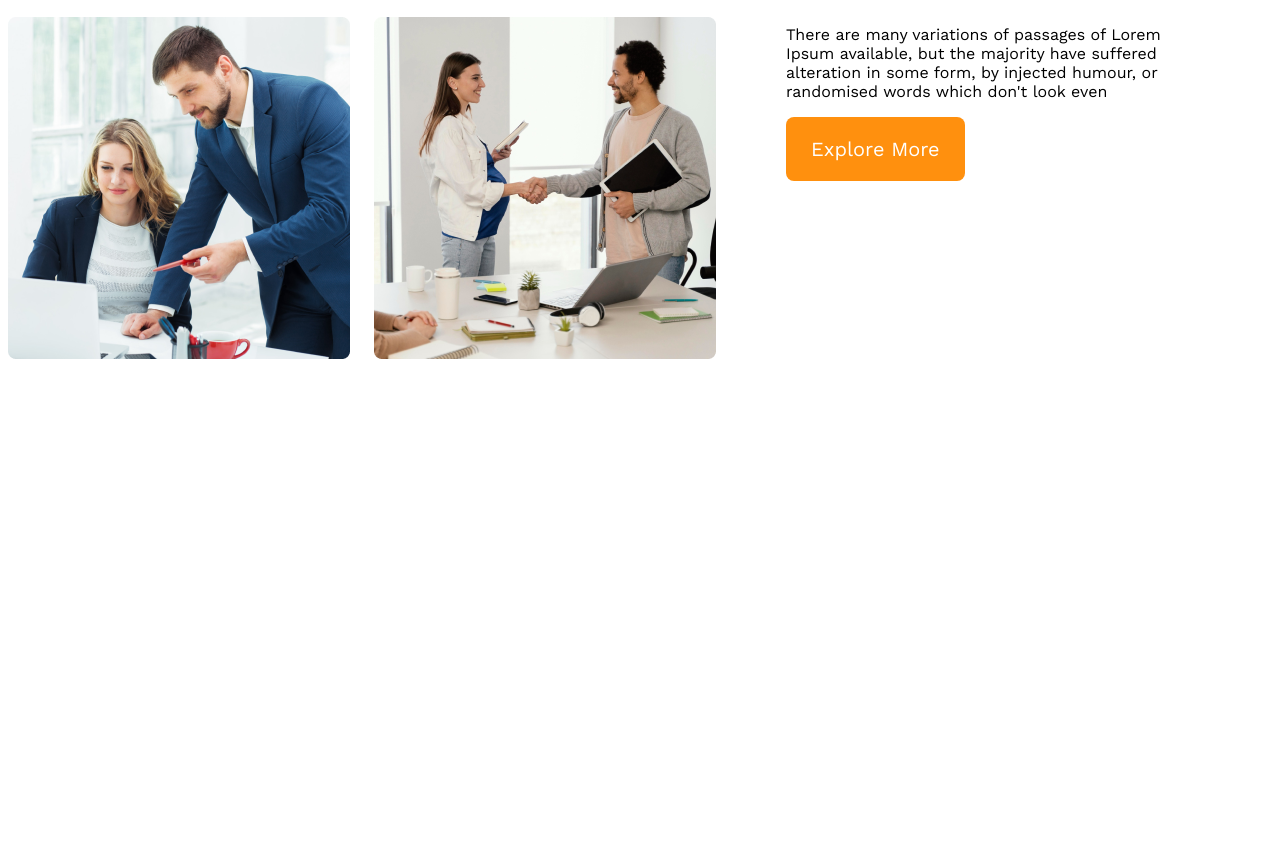
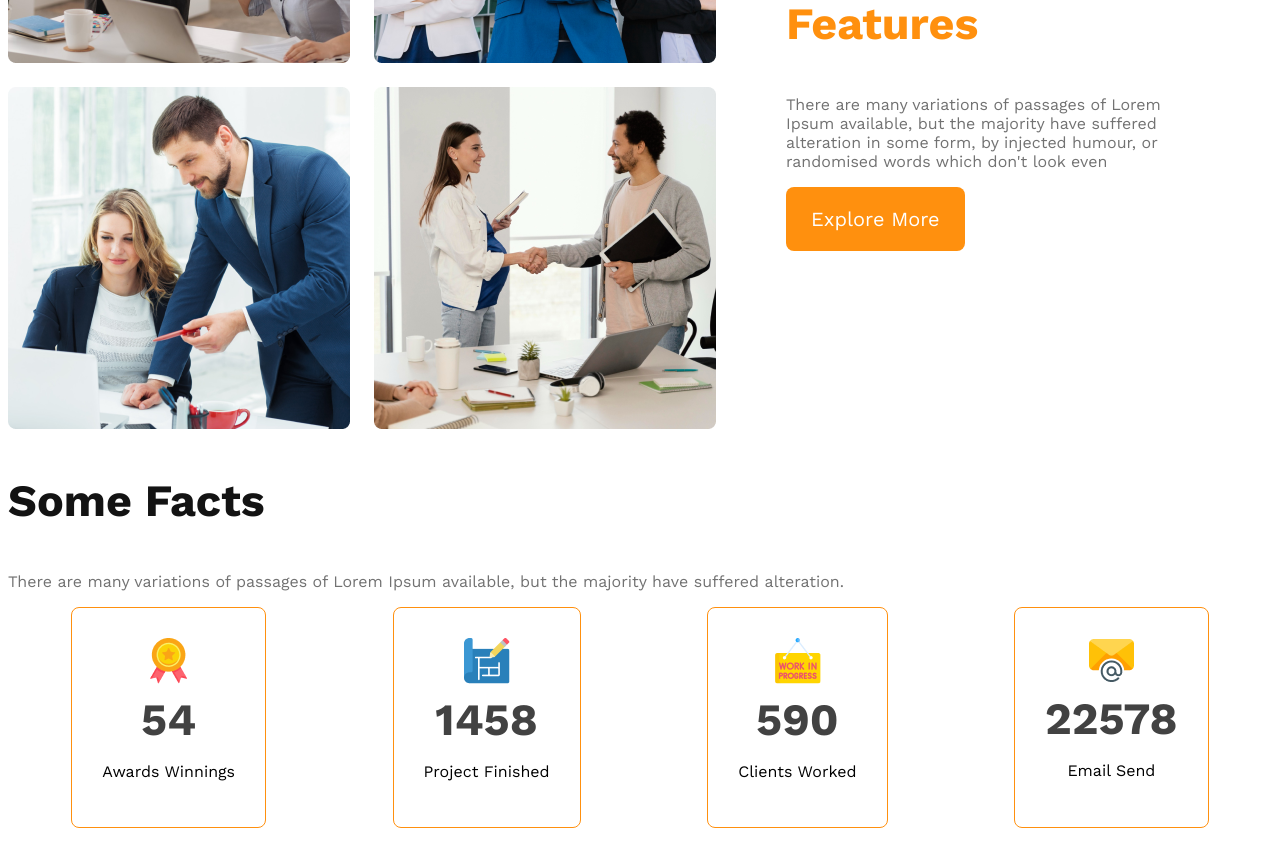
Before and after one commit to tamim2875/g3-architects-website, a plain HTML site: page index.html in a window 1280 px wide. Shown: the part 1360-2227 px from the top of the page. Before the commit the page ends 1727 px from the top, so only its background shows below. Drawn offline with nearby package versions, Linux system fonts and the light colour scheme.

Commit message:
facts card container added

```diff
--- a/index.html
+++ b/index.html
@@ -9,7 +9,7 @@
 <body>
     <header>
         <nav>
-            <h3 class="nav-title">G3 Architects</h3>
+            <h3 class="section-title">G3 Architects</h3>
             <ul>
                 <li><a href="">Home</a></li>
                 <li><a href="">About</a></li>
@@ -21,7 +21,7 @@
             <div class="banner-content">
                 <h1 class="banner-title">Brand New Group of Architects
                 </h1>
-                <p class="banner-description">There are many variations of passages of Lorem Ipsum available, but the majority have suffered alteration in some form, by injected humour, or randomised words which don't look even</p>
+                <p class="text-light-gray">There are many variations of passages of Lorem Ipsum available, but the majority have suffered alteration in some form, by injected humour, or randomised words which don't look even</p>
                 <button class="btn-primary">Explore More</button>
             </div>
                 <img src="images/banner.png" alt="">
@@ -36,8 +36,37 @@
             </div>
             <div class="teams-content">
                 <h3 class="teams-title"><span class="quick-list">Quick list</span> <span>of Our</span> <span class="three">Features</span></h3>
-                <p class="teams-description">There are many variations of passages of Lorem Ipsum available, but the majority have suffered alteration in some form, by injected humour, or randomised words which don't look even</p>
+                <p class="text-light-gray">There are many variations of passages of Lorem Ipsum available, but the majority have suffered alteration in some form, by injected humour, or randomised words which don't look even</p>
                 <button class="btn-primary">Explore More</button>
+            </div>
+        </section>
+        <section>
+
+        </section>
+        <section class="facts">
+            <h3 class="section-title">Some Facts</h3>
+            <p class="text-light-gray">There are many variations of passages of Lorem Ipsum available, but the majority have suffered alteration.</p>
+            <div class="facts-card-container">
+                <div class="card">
+                    <img src="images/icons/ribon.png" alt="">
+                    <h2 class="card-stats">54</h2>
+                    <p class="cars-title">Awards Winnings</p>
+                </div>
+                <div class="card">
+                    <img src="images/icons/projects.png" alt="">
+                    <h2 class="card-stats">1458</h2>
+                    <p class="cars-title">Project Finished</p>
+                </div>
+                <div class="card">
+                    <img src="images/icons/customers.png" alt="">
+                    <h2 class="card-stats">590</h2>
+                    <p class="cars-title">Clients Worked</p>
+                </div>
+                <div class="card">
+                    <img src="images/icons/email.png" alt="">
+                    <h2 class="card-stats">22578</h2>
+                    <p class="cars-title">Email Send</p>
+                </div>
             </div>
         </section>
     </main>
--- a/styles/architect.css
+++ b/styles/architect.css
@@ -18,6 +18,12 @@
     border: 0;
 }
 
+.section-title {
+    font-size: 2.8rem;
+    font-weight: 700px;
+    color: #131313;
+}
+
 /* header styles */
 header {
     background: rgba(255, 144, 14, 0.10);
@@ -31,11 +37,6 @@ nav {
 
 }
 
-.nav-title {
-    font-size: 2.8rem;
-    font-weight: 700px;
-    color: #131313;
-}
 
 nav>ul {
     display: flex;
@@ -66,12 +67,75 @@ nav li a {
     color: #131313;
 }
 
-.banner-description {
+.text-light-gray {
     color: #727272;
 }
-.banner img{
+
+.banner img {
     width: 100%;
     margin-top: 20px;
+}
+
+/* main stules */
+main {
+    max-width: 1440px;
+    margin: 70px auto;
+}
+
+/* tems styles */
+.teams-container {
+    display: flex;
+    align-items: center;
+}
+
+.teams-img-container {
+    display: grid;
+    grid-template-columns: repeat(2, 1fr);
+    gap: 1.5rem;
+    /* margin-left: 180px; */
+}
+
+.teams-content {
+    padding-left: 70px;
+    padding-right: 70px;
+}
+
+.teams-title {
+    font-size: 2.8rem;
+}
+
+.teams-title .quick-list {
+    color: #727272;
+    font-weight: 500;
+}
+
+.teams-title .three {
+    color: #FF900E;
+    font-weight: 700;
+}
+
+.facts-card-container {
+    display: flex;
+    justify-content: space-around;
+}
+
+.facts-card-container .card {
+    border-radius: 8px;
+    border: 1px solid #FF900E;
+    text-align: center;
+    padding: 30px;
+}
+
+.facts-card-container .card-title{
+    font-weight: 600;
+}
+
+.facts-card-container .card-stats{
+    font-size: 2.8rem;
+    color: #424242;
+    margin-top: 10px;
+    margin-bottom: 10px;
+    margin-top: 5px;
 }
 
 
@@ -79,56 +143,26 @@ nav li a {
 
 /* responsive media queries */
 @media screen and (max-width: 576px) {
-        header{
+    header {
         padding: 20px;
     }
-        nav{
+
+    nav,
+    .teams-container {
         flex-direction: column;
+    }
+
+    .teams-img-container {
+        grid-template-columns: 1fr;
     }
 }
 
 @media screen and (min-width: 576px) and (max-width: 992px) {
-        header{
+    header {
         padding: 50px;
     }
-        nav{
+
+    nav {
         flex-direction: column;
     }
 }
-
-    /* main stules */
-    main{
-        max-width: 1440px;
-        margin: 0 auto;
-    }
-
-    /* tems styles */
-    .teams-container{
-        display: flex;
-        align-items: center;
-    }
-
-    .teams-img-container{
-        display: grid;
-        grid-template-columns: repeat(2,1fr);
-        gap: 1.5rem;
-    }
-
-    .teams-content{
-        padding-left: 70px;
-        padding-right: 70px;
-    }
-
-    .teams-title{
-        font-size: 2.8rem;
-    }
-
-    .teams-title .quick-list{
-        color: #727272;
-        font-weight: 500;
-    }
-
-    .teams-title .three{
-        color: #FF900E;
-        font-weight: 700;
-    }
```
Lines whose indentation alone changed are shown as unchanged.
